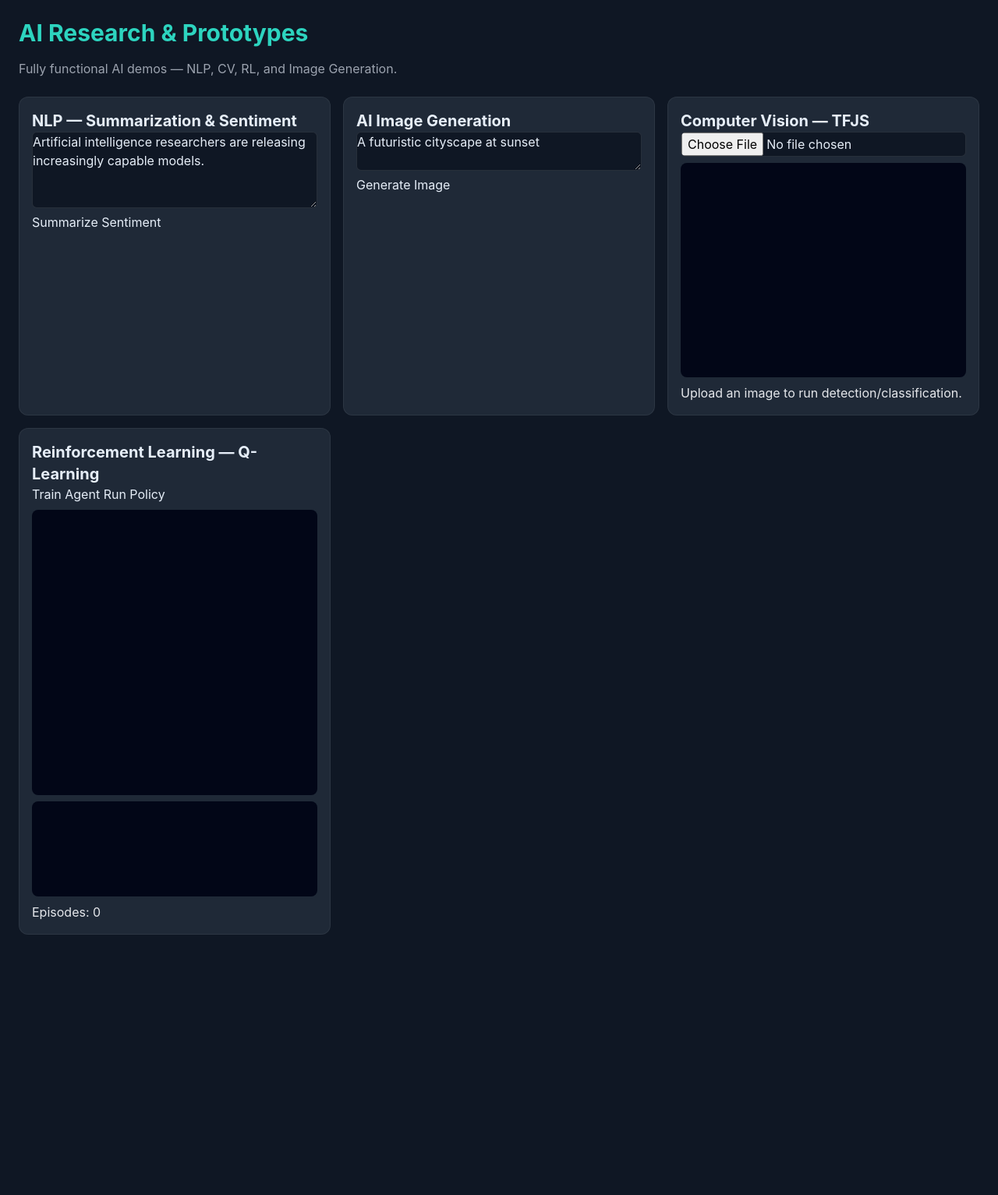
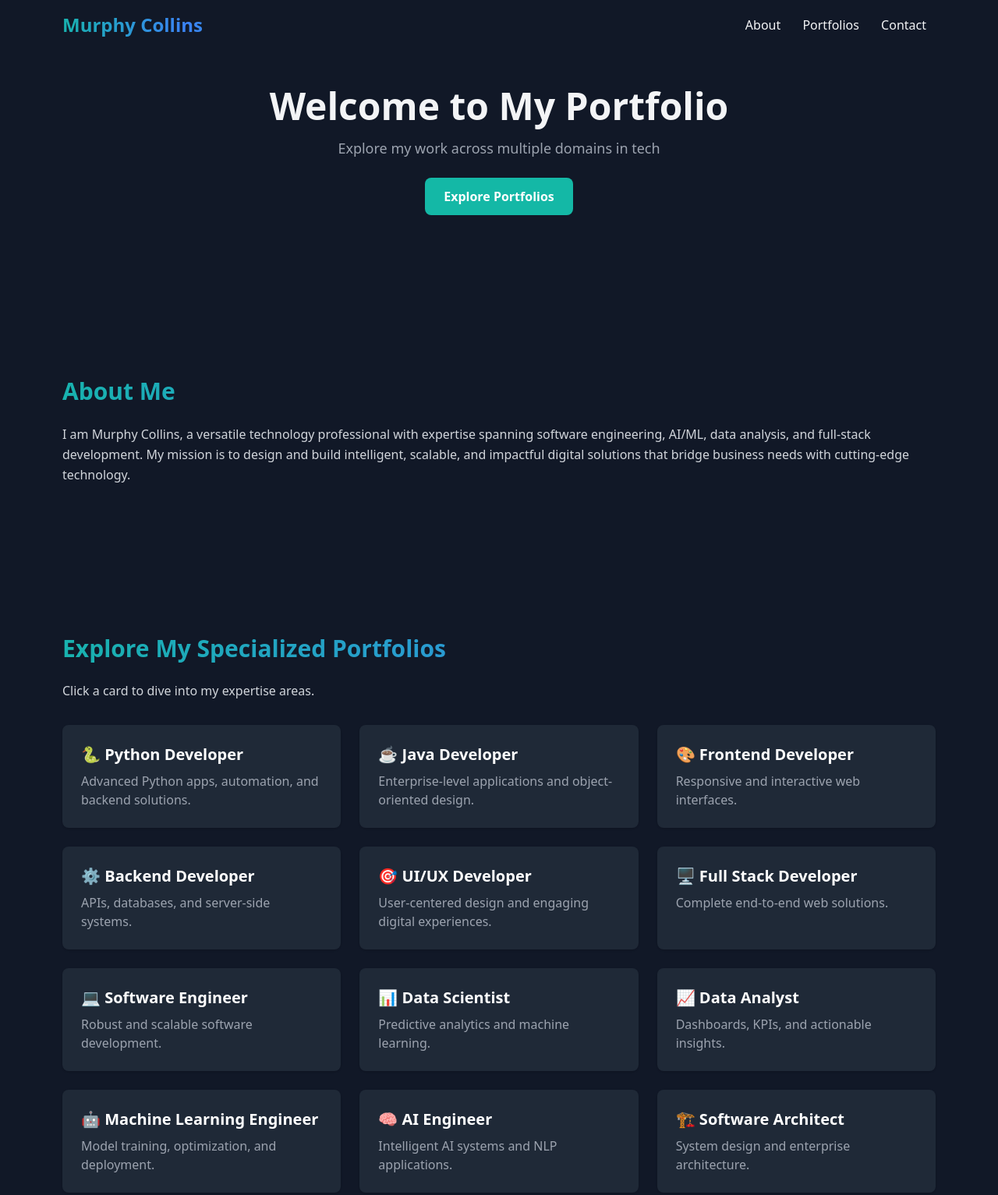
Before and after one commit to murphycollins/murphycollins.github.io, a plain HTML site: page index.html in a window 1280 px wide. Shown: the top 1533 px of the page at 78% size. Before the commit the page ends 1223 px from the top, so only its background shows below. Drawn offline with nearby package versions, Linux system fonts and the light colour scheme.

Commit message:
Update index.html

```diff
--- a/index.html
+++ b/index.html
@@ -1,199 +1,254 @@
 <!DOCTYPE html>
 <html lang="en">
 <head>
-  <meta charset="UTF-8" />
-  <meta name="viewport" content="width=device-width, initial-scale=1.0"/>
-  <title>AI Prototypes — Murphy Collins</title>
+  <meta charset="UTF-8">
+  <meta name="viewport" content="width=device-width, initial-scale=1.0">
+  <title>Murphy Collins | Master Portfolio</title>
   <script src="https://cdn.tailwindcss.com"></script>
   <style>
-    body { background:#0f1724; color:#e6eef8; font-family:Inter,sans-serif; }
-    .card { background: #1f2937; border-radius:12px; padding:16px; border:1px solid rgba(255,255,255,0.06); }
-    .grid { display:grid; grid-template-columns:repeat(auto-fit,minmax(300px,1fr)); gap:16px; margin-top:24px; }
-    button { background:#14b8a6; padding:8px 12px; border-radius:8px; margin-top:8px; }
-    input,textarea,select { width:100%; margin-top:4px; margin-bottom:8px; padding:8px; border-radius:6px; background:#0f1724; color:#e6eef8; border:1px solid rgba(255,255,255,0.1); }
-    canvas { width:100%; border-radius:8px; background:#020617; margin-top:8px; }
+    html { scroll-behavior: smooth; }
+    body { overflow-x: hidden; }
+
+    .active-link { color: #14b8a6; font-weight: bold; }
+    .transparent { background: transparent; }
+    .solid { background: #1f2937; box-shadow: 0 2px 6px rgba(0,0,0,0.3); }
+
+    /* Gradient Branding */
+    .gradient-text {
+      background: linear-gradient(90deg, #14b8a6, #3b82f6, #14b8a6);
+      background-size: 200% 200%;
+      -webkit-background-clip: text;
+      -webkit-text-fill-color: transparent;
+      animation: gradientShift 3s infinite linear;
+    }
+    @keyframes gradientShift {
+      0% { background-position: 0% 50%; }
+      50% { background-position: 100% 50%; }
+      100% { background-position: 0% 50%; }
+    }
+    @keyframes pulse {
+      0%, 100% { transform: scale(1); opacity: 1; }
+      50% { transform: scale(1.2); opacity: 0.7; }
+    }
+
+    /* Shimmer Animation for Titles */
+    .shimmer {
+      background: linear-gradient(
+        90deg,
+        #14b8a6,
+        #3b82f6,
+        #14b8a6,
+        #3b82f6
+      );
+      background-size: 300% 300%;
+      -webkit-background-clip: text;
+      -webkit-text-fill-color: transparent;
+      animation: shimmerMove 6s infinite linear;
+    }
+    @keyframes shimmerMove {
+      0% { background-position: 0% 50%; }
+      50% { background-position: 100% 50%; }
+      100% { background-position: 0% 50%; }
+    }
+
+    /* Loader */
+    #loader {
+      position: fixed; top: 0; left: 0; width: 100%; height: 100%;
+      background: #111827; display: flex; justify-content: center; align-items: center;
+      z-index: 9999; flex-direction: column; font-family: 'Poppins', sans-serif;
+    }
+    #loader .gradient-text {
+      font-size: 3rem; font-weight: bold; letter-spacing: 2px;
+      animation: gradientShift 3s infinite linear, pulse 1.5s infinite;
+    }
+
+    /* Back to Top Button */
+    #backToTop {
+      position: fixed; bottom: 30px; right: 30px; background: #14b8a6;
+      color: white; padding: 12px 16px; border-radius: 50%; font-size: 20px;
+      cursor: pointer; display: none; box-shadow: 0 2px 6px rgba(0,0,0,0.3);
+      transition: opacity 0.4s, transform 0.3s; opacity: 0;
+    }
+    #backToTop.show { display: block; opacity: 1; animation: bounce 1.5s infinite; }
+    #backToTop:hover { background: #0d9488; }
+    @keyframes bounce { 0%,100% { transform: translateY(0); } 50% { transform: translateY(-5px); } }
+
+    /* Fade-in Sections */
+    .fade-section { opacity: 0; transform: translateY(40px); transition: opacity 0.8s, transform 0.8s; }
+    .fade-section.show { opacity: 1; transform: translateY(0); }
+
+    /* Portfolio Card Hover Animation */
+    .card-hover { transition: transform 0.3s, box-shadow 0.3s; }
+    .card-hover:hover { transform: scale(1.05); box-shadow: 0 6px 20px rgba(20, 184, 166, 0.4); }
   </style>
 </head>
-<body class="p-6">
+<body class="bg-gray-900 text-gray-100 font-sans">
 
-  <h1 class="text-3xl font-bold mb-4 text-teal-400">AI Research & Prototypes</h1>
-  <p class="text-gray-400 mb-6">Fully functional AI demos — NLP, CV, RL, and Image Generation.</p>
-
-  <div class="grid">
-
-    <!-- NLP -->
-    <div class="card">
-      <h2 class="font-bold text-xl">NLP — Summarization & Sentiment</h2>
-      <textarea id="nlp-text" rows="4">Artificial intelligence researchers are releasing increasingly capable models.</textarea>
-      <div>
-        <button onclick="callNLP('summarize')">Summarize</button>
-        <button onclick="callNLP('sentiment')">Sentiment</button>
-      </div>
-      <div id="nlp-result" class="mt-2 text-gray-200"></div>
+  <!-- Loader -->
+  <div id="loader">
+    <div class="gradient-text">MC</div>
+    <p class="text-gray-400 text-lg mt-4">Loading...</p>
   </div>
 
-    <!-- AI Image Generation -->
-    <div class="card">
-      <h2 class="font-bold text-xl">AI Image Generation</h2>
-      <textarea id="image-prompt" rows="2">A futuristic cityscape at sunset</textarea>
-      <button onclick="generateImage()">Generate Image</button>
-      <div class="mt-2"><img id="generated-img" class="rounded-lg" /></div>
+  <!-- Header -->
+  <header id="navbar" class="transparent fixed w-full top-0 z-50 transition duration-300" style="opacity:0;">
+    <div class="max-w-6xl mx-auto px-4 py-4 flex justify-between items-center">
+      <h1 class="text-2xl font-bold gradient-text">Murphy Collins</h1>
+      <nav>
+        <a href="#about" class="nav-link mx-3 hover:text-teal-400">About</a>
+        <a href="#portfolio" class="nav-link mx-3 hover:text-teal-400">Portfolios</a>
+        <a href="#contact" class="nav-link mx-3 hover:text-teal-400">Contact</a>
+      </nav>
     </div>
+  </header>
 
-    <!-- TFJS CV -->
-    <div class="card">
-      <h2 class="font-bold text-xl">Computer Vision — TFJS</h2>
-      <input type="file" id="img-upload" accept="image/*"/>
-      <canvas id="cv-canvas" width="400" height="300"></canvas>
-      <div id="cv-output" class="mt-2 text-gray-200">Upload an image to run detection/classification.</div>
+  <!-- Hero Section -->
+  <section class="bg-gray-900 text-center py-28 fade-section">
+    <h2 class="text-4xl md:text-5xl font-bold mb-4">Welcome to My Portfolio</h2>
+    <p class="text-lg text-gray-400">Explore my work across multiple domains in tech</p>
+    <a href="#portfolio" class="mt-6 inline-block bg-teal-500 hover:bg-teal-600 text-white font-semibold px-6 py-3 rounded-lg">
+      Explore Portfolios
+    </a>
+  </section>
+
+  <!-- About Section -->
+  <section id="about" class="max-w-6xl mx-auto px-4 py-24 fade-section">
+    <h2 class="text-3xl font-bold shimmer mb-6">About Me</h2>
+    <p class="text-gray-300 leading-relaxed">
+      I am Murphy Collins, a versatile technology professional with expertise spanning software
+      engineering, AI/ML, data analysis, and full-stack development.
+      My mission is to design and build intelligent, scalable, and impactful digital solutions
+      that bridge business needs with cutting-edge technology.
+    </p>
+  </section>
+
+  <!-- Portfolio Section -->
+  <section id="portfolio" class="max-w-6xl mx-auto px-4 py-24 fade-section">
+    <h2 class="text-3xl font-bold shimmer mb-6">Explore My Specialized Portfolios</h2>
+    <p class="text-gray-300 mb-8">Click a card to dive into my expertise areas.</p>
+
+    <div class="grid gap-6 md:grid-cols-2 lg:grid-cols-3">
+      <a href="python-developer/" class="card-hover block bg-gray-800 p-6 rounded-lg shadow">
+        <h3 class="text-xl font-semibold text-white">🐍 Python Developer</h3>
+        <p class="text-gray-400 mt-2">Advanced Python apps, automation, and backend solutions.</p>
+      </a>
+      <a href="java-developer/" class="card-hover block bg-gray-800 p-6 rounded-lg shadow">
+        <h3 class="text-xl font-semibold text-white">☕ Java Developer</h3>
+        <p class="text-gray-400 mt-2">Enterprise-level applications and object-oriented design.</p>
+      </a>
+      <a href="frontend-developer/" class="card-hover block bg-gray-800 p-6 rounded-lg shadow">
+        <h3 class="text-xl font-semibold text-white">🎨 Frontend Developer</h3>
+        <p class="text-gray-400 mt-2">Responsive and interactive web interfaces.</p>
+      </a>
+      <a href="backend-developer/" class="card-hover block bg-gray-800 p-6 rounded-lg shadow">
+        <h3 class="text-xl font-semibold text-white">⚙️ Backend Developer</h3>
+        <p class="text-gray-400 mt-2">APIs, databases, and server-side systems.</p>
+      </a>
+      <a href="ui-ux-developer/" class="card-hover block bg-gray-800 p-6 rounded-lg shadow">
+        <h3 class="text-xl font-semibold text-white">🎯 UI/UX Developer</h3>
+        <p class="text-gray-400 mt-2">User-centered design and engaging digital experiences.</p>
+      </a>
+      <a href="full-stack-developer/" class="card-hover block bg-gray-800 p-6 rounded-lg shadow">
+        <h3 class="text-xl font-semibold text-white">🖥️ Full Stack Developer</h3>
+        <p class="text-gray-400 mt-2">Complete end-to-end web solutions.</p>
+      </a>
+      <a href="software-engineer/" class="card-hover block bg-gray-800 p-6 rounded-lg shadow">
+        <h3 class="text-xl font-semibold text-white">💻 Software Engineer</h3>
+        <p class="text-gray-400 mt-2">Robust and scalable software development.</p>
+      </a>
+      <a href="data-scientist/" class="card-hover block bg-gray-800 p-6 rounded-lg shadow">
+        <h3 class="text-xl font-semibold text-white">📊 Data Scientist</h3>
+        <p class="text-gray-400 mt-2">Predictive analytics and machine learning.</p>
+      </a>
+      <a href="data-analyst/" class="card-hover block bg-gray-800 p-6 rounded-lg shadow">
+        <h3 class="text-xl font-semibold text-white">📈 Data Analyst</h3>
+        <p class="text-gray-400 mt-2">Dashboards, KPIs, and actionable insights.</p>
+      </a>
+      <a href="machine-learning-engineer/" class="card-hover block bg-gray-800 p-6 rounded-lg shadow">
+        <h3 class="text-xl font-semibold text-white">🤖 Machine Learning Engineer</h3>
+        <p class="text-gray-400 mt-2">Model training, optimization, and deployment.</p>
+      </a>
+      <a href="ai-engineer/" class="card-hover block bg-gray-800 p-6 rounded-lg shadow">
+        <h3 class="text-xl font-semibold text-white">🧠 AI Engineer</h3>
+        <p class="text-gray-400 mt-2">Intelligent AI systems and NLP applications.</p>
+      </a>
+      <a href="software-architect/" class="card-hover block bg-gray-800 p-6 rounded-lg shadow">
+        <h3 class="text-xl font-semibold text-white">🏗️ Software Architect</h3>
+        <p class="text-gray-400 mt-2">System design and enterprise architecture.</p>
+      </a>
     </div>
+  </section>
 
-    <!-- RL -->
-    <div class="card">
-      <h2 class="font-bold text-xl">Reinforcement Learning — Q-Learning</h2>
-      <button onclick="trainRL()">Train Agent</button>
-      <button onclick="runRL()">Run Policy</button>
-      <canvas id="rl-world" width="300" height="300"></canvas>
-      <canvas id="rl-plot" width="300" height="100" class="mt-2"></canvas>
-      <div id="rl-info" class="mt-2 text-gray-200">Episodes: 0</div>
+  <!-- Contact -->
+  <section id="contact" class="bg-gray-800 py-24 fade-section">
+    <div class="max-w-6xl mx-auto px-4 text-center">
+      <h2 class="text-3xl font-bold shimmer mb-6">Get in Touch</h2>
+      <p class="text-gray-400 mb-4">Feel free to connect with me for collaboration or opportunities.</p>
+      <p>Email: <a href="mailto:murphycollins@my.uopeople.edu" class="text-teal-400 hover:underline">murphycollins@my.uopeople.edu</a></p>
+      <p>GitHub: <a href="https://github.com/murphycollins" class="text-teal-400 hover:underline">github.com/murphycollins</a></p>
+      <p>Portfolio: <a href="https://murphycollins.github.io" class="text-teal-400 hover:underline">murphycollins.github.io</a></p>
     </div>
+  </section>
 
-  </div>
+  <!-- Footer -->
+  <footer class="bg-gray-900 text-center py-6 fade-section">
+    <span class="text-gray-500">© 2025 <span class="gradient-text">Murphy Collins</span>. All rights reserved.</span>
+  </footer>
 
-  <script src="https://cdn.jsdelivr.net/npm/@tensorflow/tfjs@4.11.0/dist/tf.min.js"></script>
-  <script src="https://cdn.jsdelivr.net/npm/@tensorflow-models/coco-ssd"></script>
-  <script src="https://cdn.jsdelivr.net/npm/@tensorflow-models/mobilenet"></script>
+  <!-- Back to Top Button -->
+  <button id="backToTop" onclick="window.scrollTo({top:0, behavior:'smooth'});">↑</button>
 
+  <!-- Scripts -->
   <script>
-    /* -------- NLP via serverless API -------- */
-    async function callNLP(task) {
-      const text = document.getElementById('nlp-text').value;
-      const resultDiv = document.getElementById('nlp-result');
-      resultDiv.innerText = 'Processing...';
-      try {
-        const res = await fetch('/.netlify/functions/nlp', {
-          method:'POST',
-          headers:{'Content-Type':'application/json'},
-          body: JSON.stringify({ text, task })
+    const sections = document.querySelectorAll("section");
+    const navLinks = document.querySelectorAll(".nav-link");
+    const navbar = document.getElementById("navbar");
+    const backToTop = document.getElementById("backToTop");
+    const fadeSections = document.querySelectorAll(".fade-section");
+    const loader = document.getElementById("loader");
+
+    window.addEventListener("scroll", () => {
+      let current = "";
+      sections.forEach((section) => {
+        const sectionTop = section.offsetTop - 100;
+        if (scrollY >= sectionTop) { current = section.getAttribute("id"); }
       });
 
-        const contentType = res.headers.get('content-type') || '';
-        if (!contentType.includes('application/json')) {
-          const textResp = await res.text();
-          throw new Error("Non-JSON response from server: " + textResp.slice(0,200));
+      navLinks.forEach((link) => {
+        link.classList.remove("active-link");
+        if (link.getAttribute("href") === "#" + current) {
+          link.classList.add("active-link");
+        }
+      });
+
+      if (window.scrollY > 50) {
+        navbar.classList.remove("transparent");
+        navbar.classList.add("solid");
+      } else {
+        navbar.classList.remove("solid");
+        navbar.classList.add("transparent");
       }
 
-        const data = await res.json();
-        resultDiv.innerText = data.result || data.error || "No result";
-      } catch(e){
-        resultDiv.innerText = 'NLP error: ' + e.message;
-        console.error(e);
-      }
+      if (window.scrollY > 300) {
+        backToTop.classList.add("show");
+      } else {
+        backToTop.classList.remove("show");
       }
 
-    /* -------- AI Image Generation via serverless API -------- */
-    async function generateImage(){
-      const prompt = document.getElementById('image-prompt').value;
-      const imgEl = document.getElementById('generated-img');
-      imgEl.src = '';
-      try {
-        const res = await fetch('/.netlify/functions/generate-image', {
-          method:'POST',
-          headers:{'Content-Type':'application/json'},
-          body: JSON.stringify({ prompt })
+      fadeSections.forEach((sec) => {
+        const rect = sec.getBoundingClientRect();
+        if (rect.top < window.innerHeight - 100) { sec.classList.add("show"); }
+      });
     });
 
-        const contentType = res.headers.get('content-type') || '';
-        if (!contentType.includes('application/json')) {
-          const text = await res.text();
-          throw new Error("Non-JSON response from server: " + text.slice(0,200));
-        }
+    window.addEventListener("load", () => {
+      loader.style.opacity = "0";
+      setTimeout(() => {
+        loader.style.display = "none";
+        document.getElementById("navbar").style.opacity = "1";
+      }, 600);
+    });
+  </script>
 
-        const data = await res.json();
-        if (!data.url) throw new Error(data.error || "No image URL returned");
-        imgEl.src = data.url;
-      } catch(e) {
-        alert('Image generation failed: ' + e.message);
-        console.error(e);
-      }
-    }
-
-    /* -------- TFJS Computer Vision -------- */
-    let cocoModel=null;
-    const cvCanvas = document.getElementById('cv-canvas');
-    const cvCtx = cvCanvas.getContext('2d');
-    const cvOutput = document.getElementById('cv-output');
-
-    document.getElementById('img-upload').addEventListener('change', async (e)=>{
-      const file = e.target.files[0]; if(!file) return;
-      const img = new Image(); img.src = URL.createObjectURL(file);
-      img.onload = async () => {
-        cvCanvas.width = img.width; cvCanvas.height = img.height;
-        cvCtx.drawImage(img,0,0,img.width,img.height);
-        if(!cocoModel) cocoModel = await cocoSsd.load();
-        const predictions = await cocoModel.detect(cvCanvas);
-        cvOutput.innerText = predictions.map(p=>`${p.class} (${Math.round(p.score*100)}%)`).join(', ') || 'No objects detected';
-      };
-    });
-
-    /* -------- Simple RL Agent (Q-Learning on 5x5 grid) -------- */
-    const rlCanvas = document.getElementById('rl-world');
-    const rlCtx = rlCanvas.getContext('2d');
-    const rlPlot = document.getElementById('rl-plot');
-    let qTable={}, episode=0, start=[0,0], goal=[4,4], policy=null;
-
-    function drawRL(agent=[0,0]) {
-      rlCtx.clearRect(0,0,rlCanvas.width,rlCanvas.height);
-      const cellSize = rlCanvas.width/5;
-      for(let i=0;i<5;i++){ for(let j=0;j<5;j++){
-        rlCtx.strokeStyle="#555"; rlCtx.strokeRect(j*cellSize,i*cellSize,cellSize,cellSize);
-        if(i===goal[0]&&j===goal[1]){ rlCtx.fillStyle='green'; rlCtx.fillRect(j*cellSize,i*cellSize,cellSize,cellSize); }
-      }}
-      rlCtx.fillStyle='red'; rlCtx.fillRect(agent[1]*cellSize, agent[0]*cellSize, cellSize, cellSize);
-    }
-
-    async function trainRL(){
-      qTable={}; episode=0;
-      for(let ep=0;ep<200;ep++){
-        let state=start.slice(), steps=0;
-        while(steps<50){
-          const s = state.join(',');
-          if(!qTable[s]) qTable[s]=[0,0,0,0];
-          const action = Math.floor(Math.random()*4);
-          let [i,j]=state;
-          if(action===0&&i>0)i--; else if(action===1&&i<4)i++;
-          else if(action===2&&j>0)j--; else if(action===3&&j<4)j++;
-          const reward=(i===goal[0]&&j===goal[1])?100:-1;
-          const oldVal=qTable[s][action];
-          const nextState=[i,j].join(',');
-          if(!qTable[nextState]) qTable[nextState]=[0,0,0,0];
-          const maxNext=Math.max(...qTable[nextState]);
-          qTable[s][action] = oldVal + 0.1*(reward + 0.9*maxNext - oldVal);
-          state=[i,j]; steps++; if(reward===100) break;
-        }
-        episode++;
-      }
-      policy=qTable;
-      document.getElementById('rl-info').innerText = 'Episodes: '+episode;
-      drawRL(start);
-      alert('RL Training Completed!');
-    }
-
-    function runRL(){
-      if(!policy) return alert('Train agent first!');
-      let state=start.slice(), steps=0;
-      const interval = setInterval(()=>{
-        drawRL(state);
-        const s=state.join(',');
-        const action=policy[s].indexOf(Math.max(...policy[s]));
-        let [i,j]=state;
-        if(action===0&&i>0)i--; else if(action===1&&i<4)i++;
-        else if(action===2&&j>0)j--; else if(action===3&&j<4)j++;
-        state=[i,j]; steps++;
-        if(i===goal[0]&&j===goal[1] || steps>50){ clearInterval(interval); }
-      },200);
-    }
-
-  </script>
 </body>
                                                                                                                                 </html>
```
Lines whose indentation alone changed are shown as unchanged.
